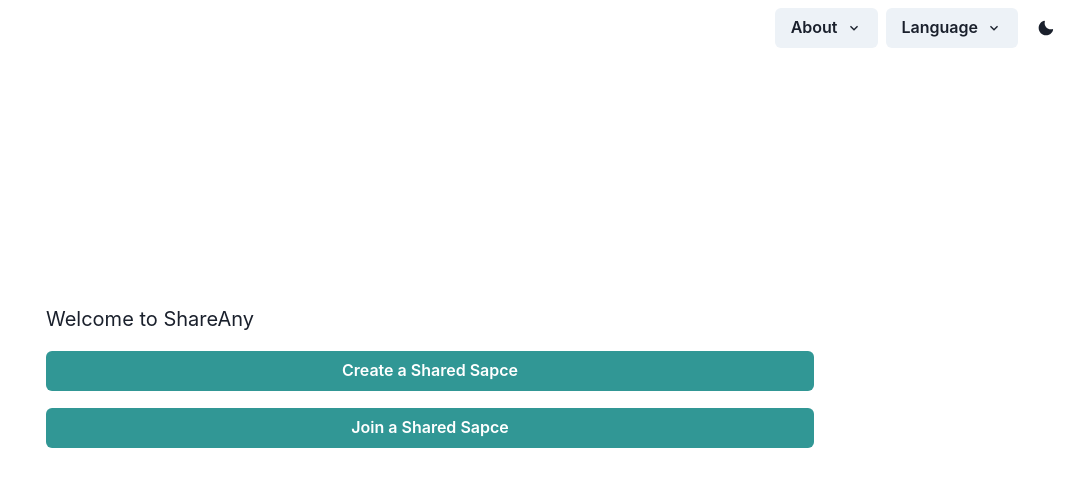
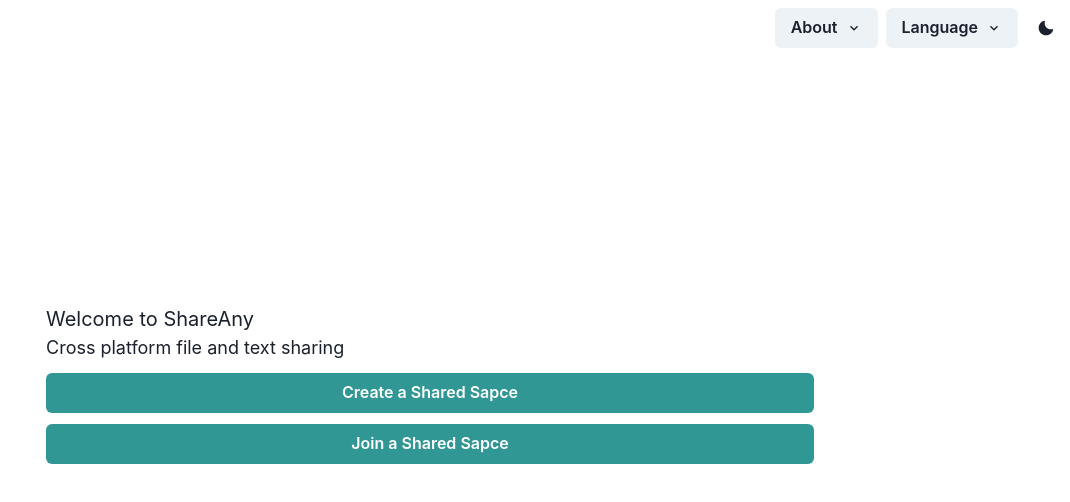
Before and after one commit to yang170/SendAny, a React (Create React App) app in the folder frontend/: page / in a window 1280 px wide. Shown: the top 502 px of the page, without its empty margins (210-1280 px from the left). Built offline with nearby package versions, Linux system fonts and the light colour scheme; no server answers.

Commit message:
add intro

```diff
--- a/frontend/public/locales/en/chooseMode.json
+++ b/frontend/public/locales/en/chooseMode.json
@@ -1,5 +1,6 @@
 {
     "welcome": "Welcome to ShareAny",
+    "intro": "Cross platform file and text sharing",
     "create": "Create a Shared Sapce",
     "join": "Join a Shared Sapce"
 }
--- a/frontend/public/locales/zh/chooseMode.json
+++ b/frontend/public/locales/zh/chooseMode.json
@@ -1,5 +1,6 @@
 {
     "welcome": "欢迎来到 ShareAny",
+    "intro": "跨平台文档与文本共享",
     "create": "创建一个共享空间",
     "join": "加入一个共享空间"
 }
--- a/frontend/src/components/session/ChooseMode.tsx
+++ b/frontend/src/components/session/ChooseMode.tsx
@@ -21,10 +21,13 @@ const ChooseMode = React.memo((): JSX.Element => {
         direction="column"
         justify="center"
         width="3xl"
-        height="9em"
+        height="10em"
         margin="3"
       >
         <Text fontSize="xl">{t("welcome")}</Text>
+        <Text fontSize="lg" as="span">
+          {t("intro")}
+        </Text>
         <Spacer />
         <Button colorScheme="teal" onClick={handleCreateClick}>
           {t("create")}
```
